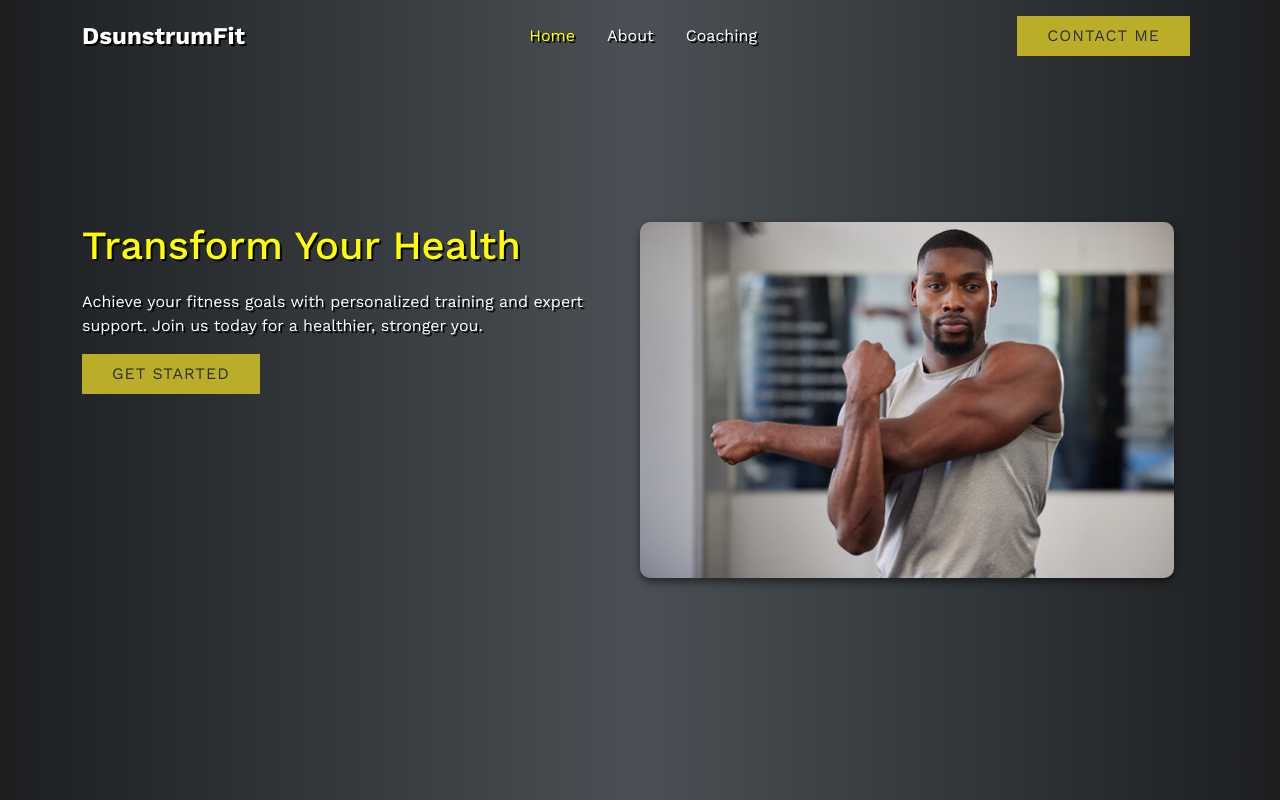
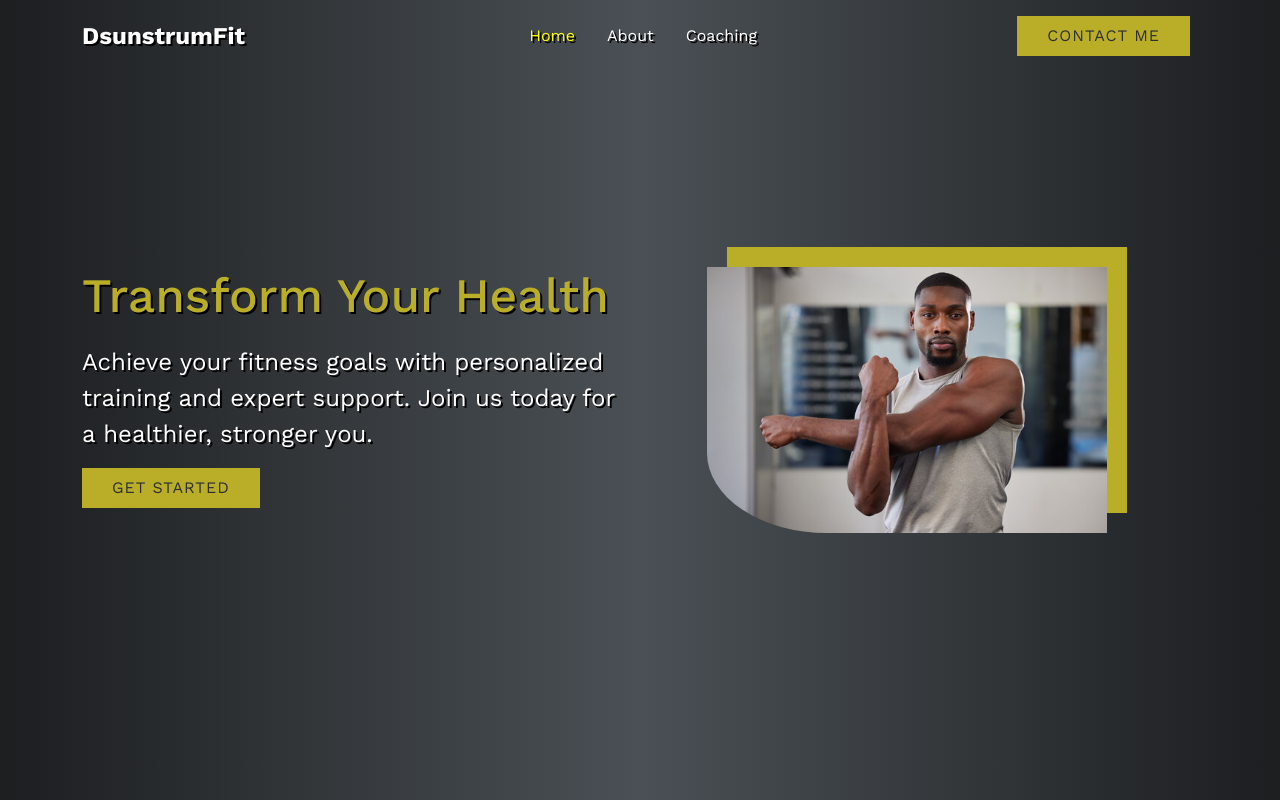
Before and after one commit to grantmacmillan/dsunstrumfit, a Next.js app: page / in a window 1280 px wide. Shown: the top 800 px of the page. Built offline with nearby package versions, Linux system fonts and the light colour scheme.

Commit message:
small changes

```diff
--- a/app/home.css
+++ b/app/home.css
@@ -1,27 +1,63 @@
 .landing {
+    position: relative;
+    overflow: hidden;
+    color: var(--text);
     height: 100vh;
-    /* dark grey */
-    color: var(--text);
-    align-items: center;
-    display: flex;
+}
+
+.text-content h1 {
+    font-size: 3rem;
+    margin-bottom: 20px;
+    color: var(--primary-color);
+}
+
+.text-content p {
+    font-size: 1.5rem;
+}
+
+.image-container {
+    position: relative;
+}
+
+.frame {
+    position: relative;
+    display: inline-block;
+}
+
+.frame img {
+    border-radius: 0% 0% 0% 30%;
+}
+
+.frame-overlay {
+    position: absolute;
+    top: -20px;
+    /* Adjust based on desired position */
+    left: 20px;
+    /* Adjust based on desired position */
+    width: 100%;
+    height: 100%;
+    /* Rounded corners */
+    background-color: var(--primary-color);
+    border-radius: 0% 0% 0% 30%;
+
+    /* Semi-transparent yellow background */
+    z-index: -1;
+}
+
+
+.image-wrapper {
+    position: relative;
+
+    /* Match with the Image height */
+    /* Top rounded corners */
+    overflow: hidden;
 
 }
 
-.text-content {
-    margin-bottom: 20px;
+.clientImage {
+
+    /* Ensure this is applied to the img element */
+    object-fit: cover;
+    /* Ensure the image fits within the rounded corners */
+
 }
-
-.text-content h1 {
-    margin-bottom: 0.5em;
-    color: yellow;
-    /* yellow accent */
-}
-
-
-
-.image-container img {
-    border-radius: 10px;
-    box-shadow: 0 4px 8px rgba(0, 0, 0, 0.5);
-    width: 100%;
-    max-width: 400px;
-}
--- a/app/page.js
+++ b/app/page.js
@@ -22,14 +22,19 @@ export default function Home() {
             </Link>
           </Col>
           <Col md={6} className="image-container d-flex justify-content-center align-items-center">
+            <div className="frame">
+              <div className="frame-overlay"></div>
+              <div className="image-wrapper">
                 <Image
                   src="/images/landing-small.jpg" // Replace with the actual path to the client's image
                   alt="Client Image"
                   width={400}
-              height={400}
+                  height={600}
                   layout="intrinsic"
                   className="clientImage"
                 />
+              </div>
+            </div>
           </Col>
         </Row>
       </Container>
```
Also changed, not shown: 1 other file (tests, documents, lock files or other folders). Lines whose indentation alone changed are shown as unchanged.
